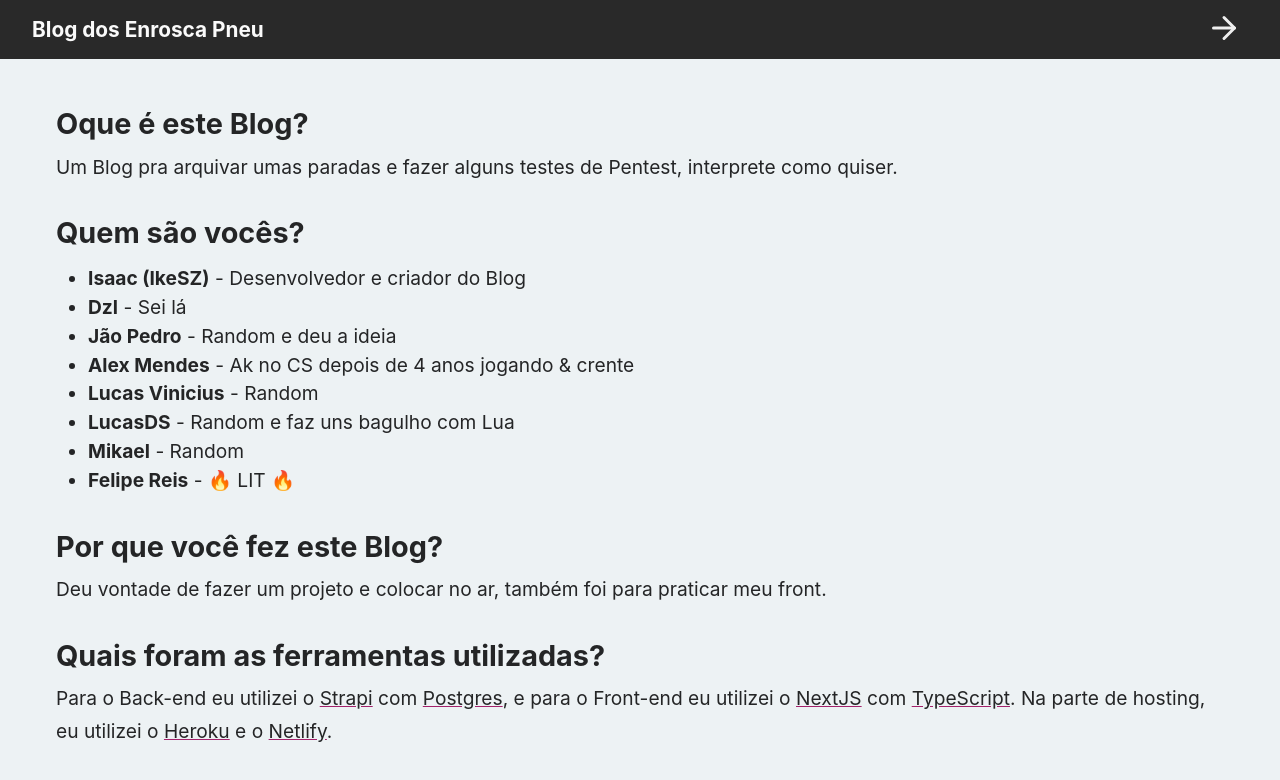
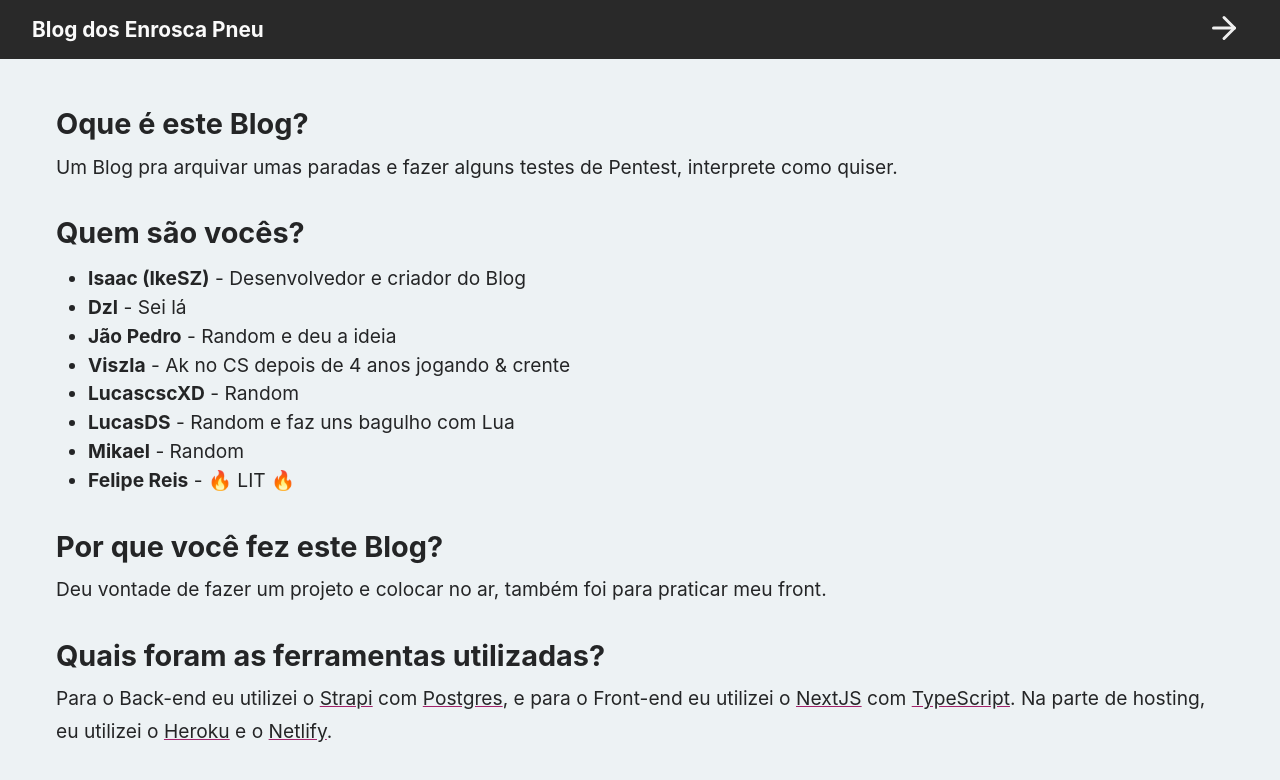
Before and after one commit to isaacszf/blog-web, a Next.js app: page /about in a window 1280 px wide. Shown: the top 780 px of the page. Built offline with nearby package versions, Linux system fonts and the light colour scheme.

Commit message:
Some small changes

```diff
--- a/package.json
+++ b/package.json
@@ -5,7 +5,8 @@
   "scripts": {
     "dev": "next dev",
     "build": "next build",
-    "start": "next start"
+    "start": "next start",
+    "deploy:static": "next build && next export"
   },
   "dependencies": {
     "disqus-react": "^1.0.11",
--- a/src/components/AboutUsPage/index.tsx
+++ b/src/components/AboutUsPage/index.tsx
@@ -37,13 +37,13 @@ const AboutUsPage = () => {
             </ul>
             <ul>
               <li>
-                <strong>Alex Mendes</strong> - Ak no CS depois de 4 anos jogando
-                & crente
+                <strong>Viszla</strong> - Ak no CS depois de 4 anos jogando &
+                crente
               </li>
             </ul>
             <ul>
               <li>
-                <strong>Lucas Vinicius</strong> - Random
+                <strong>LucascscXD</strong> - Random
               </li>
             </ul>
             <ul>
--- a/src/components/LandingPage/index.tsx
+++ b/src/components/LandingPage/index.tsx
@@ -25,6 +25,7 @@ const LandingPage = ({ posts }: Props) => {
       <S.WrapperSlider>
         <AwesomeSlider>
           <div data-src="images/favela2.jpg" />
+          <div data-src="images/favela.jpg" />
         </AwesomeSlider>
       </S.WrapperSlider>
 
--- a/src/components/PostCard/styles.ts
+++ b/src/components/PostCard/styles.ts
@@ -37,7 +37,6 @@ export const Details = styled.div`
     background: #fff;
     border-radius: 0.2rem;
 
-    min-width: 14rem;
     min-height: 14rem;
 
     text-align: center;
@@ -52,6 +51,8 @@ export const Details = styled.div`
 `;
 
 export const Title = styled.h3`
+  font-size: 1.3rem;
+
   margin-bottom: 1rem;
 `;
 
--- a/src/components/PostPage/styles.ts
+++ b/src/components/PostPage/styles.ts
@@ -113,7 +113,7 @@ export const AuthorInfoContainer = styled.div`
 
   @media(max-width: 1024px) {
     width: 100%;
-    font-size: 1.8rem;
+    font-size: 1.5rem;
   }
 `;
 
--- a/src/types/post.ts
+++ b/src/types/post.ts
@@ -37,6 +37,9 @@ export type PostCoverProps = {
     small: {
       url: string;
     }
+    thumbnail: {
+      url: string;
+    }
   }
 };
 
```
